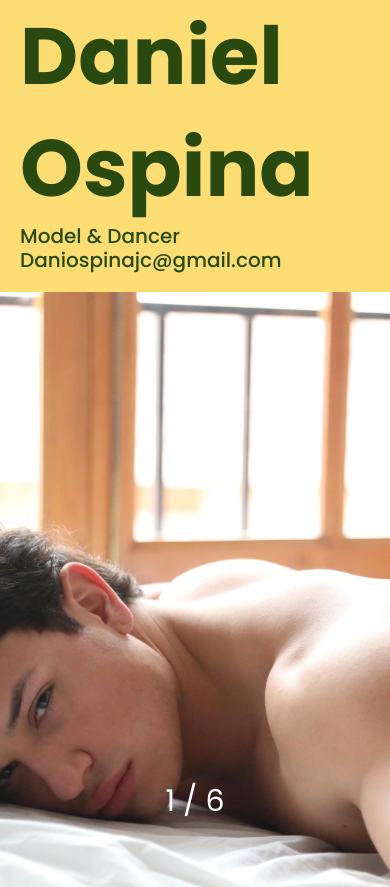
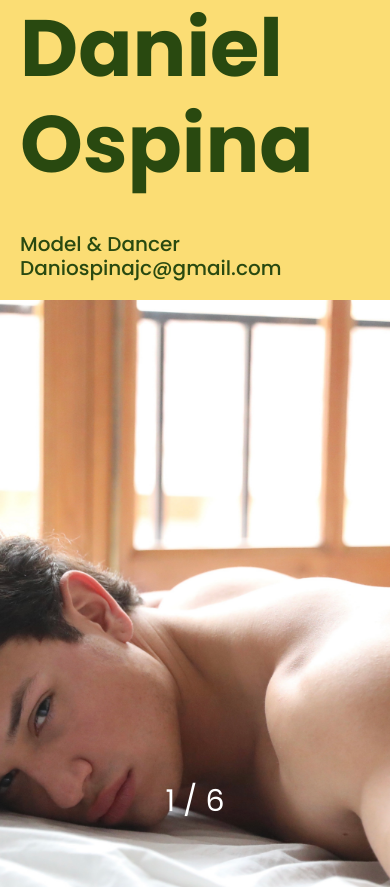
Before and after one commit to jinyulibvb/DanielOspina, a React (Create React App) app: page / in a window 390 px wide. Shown: the top 887 px of the page. Built offline with nearby package versions, Linux system fonts and the light colour scheme.

Commit message:
fine-tuned text layout in mobile view

```diff
--- a/src/styles.css
+++ b/src/styles.css
@@ -20,7 +20,7 @@ section {
 h1 {
   font-size: 10vw;
   margin: 0 20px;
-  line-height: 1.4;
+  line-height: 1.2;
 }
 
 h2 {
@@ -75,6 +75,7 @@ img {
   h2 {
     font-size: 20px;
     position: relative;
+    margin: 40px 20px 20px 20px;
   }
 
   h1 {
```
